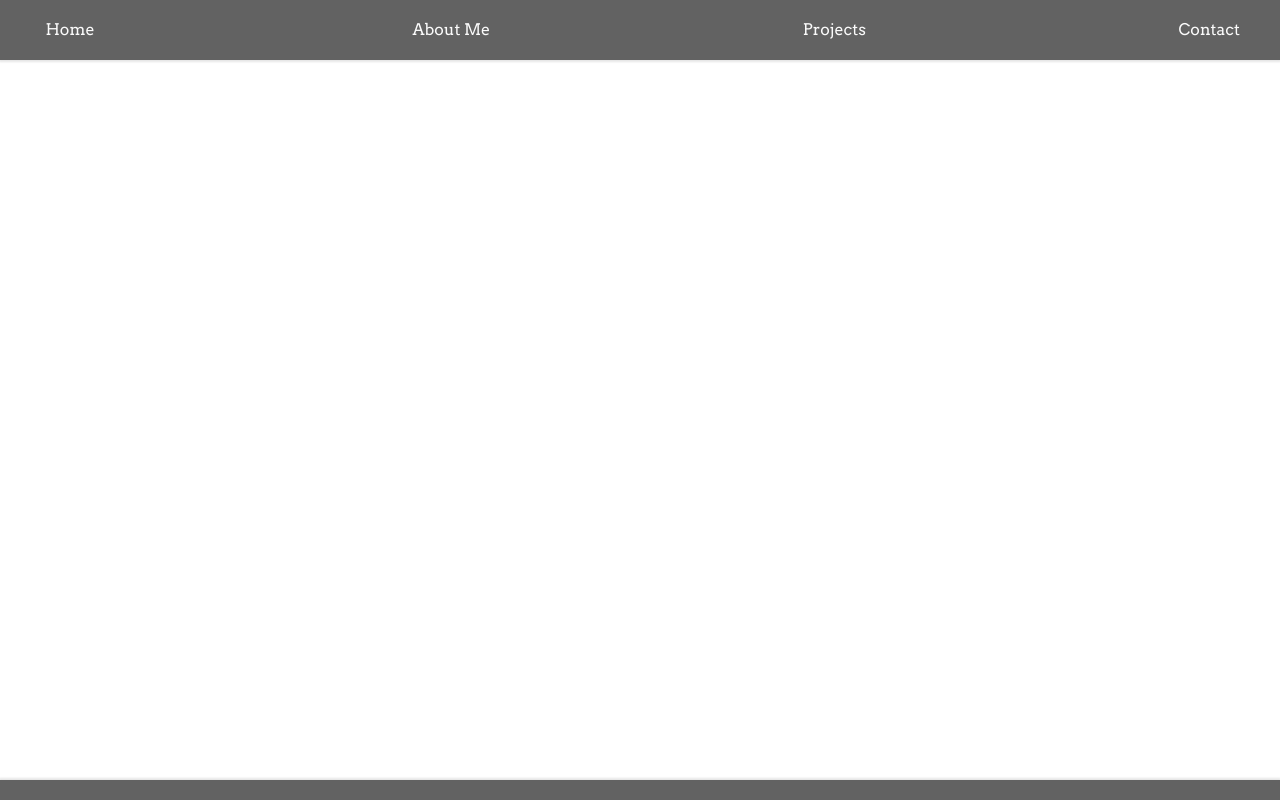
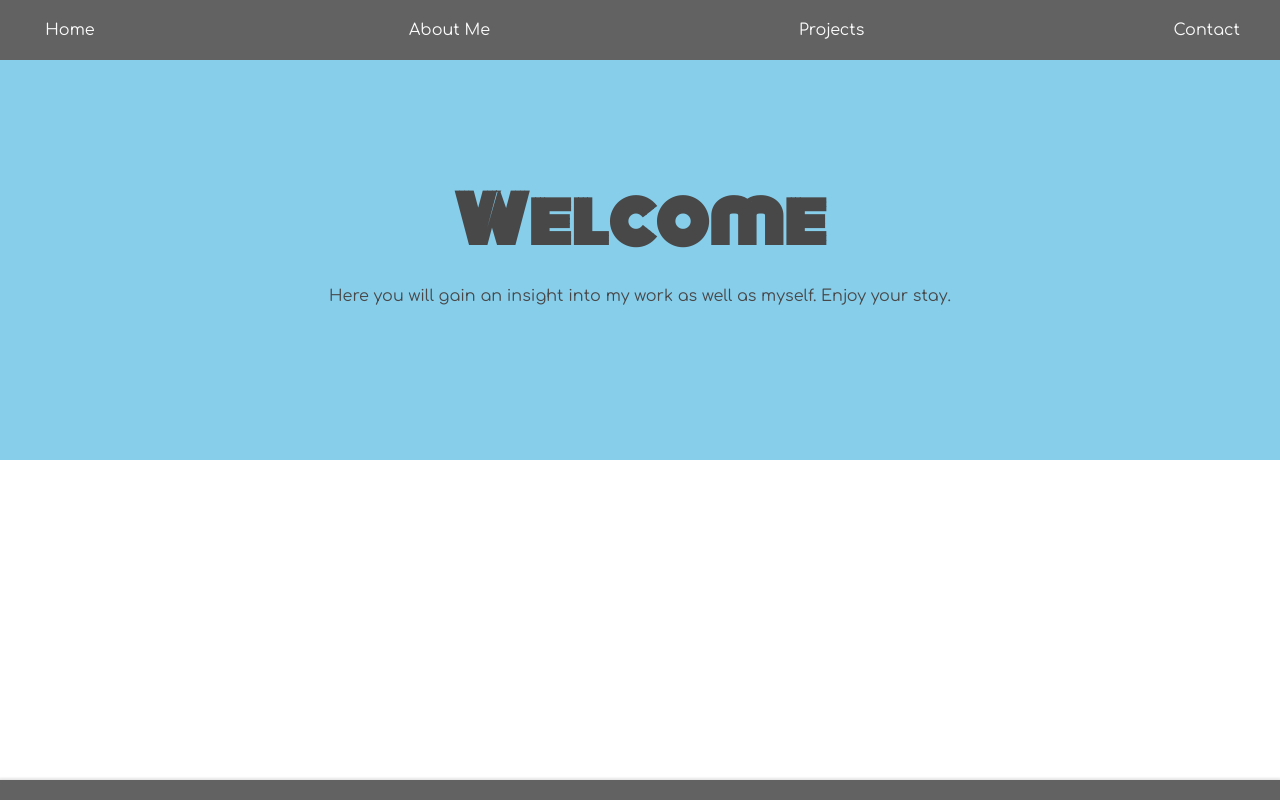
Before and after one commit to cardcj/Portfolio, a React app: page / in a window 1280 px wide. Built offline with nearby package versions, Linux system fonts and the light colour scheme.

Commit message:
Changed fonts used for the project

```diff
--- a/src/App.tsx
+++ b/src/App.tsx
@@ -5,6 +5,7 @@ import { theme } from './Theme';
 import './normalize.css';
 
 import Navbar from './components/Navbar';
+import Welcome from './components/Welcome';
 import Footer from './components/Footer';
 
 class App extends React.Component {
@@ -12,6 +13,7 @@ class App extends React.Component {
     return (
       <ThemeProvider theme={theme}>
         <Navbar />
+        <Welcome />
         <Footer />
       </ThemeProvider>
     );
--- a/src/Theme.ts
+++ b/src/Theme.ts
@@ -10,12 +10,12 @@ export const theme: DefaultTheme = {
     primary: 'coral',
     secondary: 'aquamarine',
     tertiary: 'purple',
-    darkenPrimary: '#01f8a8',
+    darkenPrimary: '#ec5f00',
     faded: '#e0e0e0',
   },
   fonts: {
-    header: 'Black Ops One',
-    main: 'Arvo',
+    title: 'Monoton',
+    content: 'Comfortaa',
   },
 };
 
--- a/src/components/Welcome.tsx
+++ b/src/components/Welcome.tsx
@@ -21,7 +21,7 @@ const WelcomeWrapper = styled.section`
 `;
 
 const WelcomeTitle = styled.h1`
-  font-family: ${(props) => props.theme.fonts.header};
+  font-family: ${(props) => props.theme.fonts.title};
   font-size: 4em;
   color: ${(props) => props.theme.colors.common.black};
 `;
--- a/src/components/input/Button.tsx
+++ b/src/components/input/Button.tsx
@@ -15,7 +15,7 @@ const SimpleButton = styled.button<Pick<ButtonProps, 'variant'>>`
   border: none;
   padding: 0 ${spacing(4)};
   border-radius: ${radiusConstraint(4)};
-  font-family: ${(props) => props.theme.fonts.main};
+  font-family: ${(props) => props.theme.fonts.content};
   color: ${(props) => props.theme.colors.common.grey};
   transition: ease-in-out 0.2s;
 
--- a/src/components/input/NavButton.tsx
+++ b/src/components/input/NavButton.tsx
@@ -19,7 +19,7 @@ const NavButtonStyled = styled.button`
   border: none;
   padding: 0 ${spacing(4)};
   border-radius: ${radiusConstraint(4)};
-  font-family: ${(props) => props.theme.fonts.main};
+  font-family: ${(props) => props.theme.fonts.content};
   color: ${(props) => props.theme.colors.common.white};
 
   &:before {
--- a/src/components/text/Heading.tsx
+++ b/src/components/text/Heading.tsx
@@ -15,7 +15,8 @@ const FontAwesomeThemed = styled(FontAwesomeIcon)`
 `;
 
 const FormattedHeading = styled.h2`
-  font-family: ${(props) => props.theme.fonts.header};
+  font-family: ${(props) => props.theme.fonts.content};
+  font-weight: 700;
   color: ${(props) => props.theme.colors.common.black};
   margin-left: ${spacing(1)};
 `;
--- a/src/components/text/Paragraph.tsx
+++ b/src/components/text/Paragraph.tsx
@@ -8,7 +8,7 @@ export interface ParagraphProps {
 
 const FormattedP = styled.p`
   color: ${(props) => props.theme.colors.common.black};
-  font-family: ${(props) => props.theme.fonts.main};
+  font-family: ${(props) => props.theme.fonts.content};
   line-height: ${spacing(5)};
 `;
 
--- a/src/index.html
+++ b/src/index.html
@@ -3,7 +3,9 @@
     <head>
         <meta charset="UTF-8">
         <link rel="preconnect" href="https://fonts.gstatic.com">
-        <link href="https://fonts.googleapis.com/css2?family=Black+Ops+One&family=Arvo&display=swap" rel="stylesheet">
+        <link rel="preconnect" href="https://fonts.googleapis.com">
+        <link href="https://fonts.googleapis.com/css2?family=Comfortaa&family=Monoton&display=swap" rel="stylesheet">
+
         <title>Portfolio - Christopher Cardwell</title>
     </head>
     <body>
--- a/src/styled.d.ts
+++ b/src/styled.d.ts
@@ -15,8 +15,8 @@ declare module 'styled-components' {
       faded: string;
     };
     fonts: {
-      header: string;
-      main: string;
+      title: string;
+      content: string;
     };
   }
 }
```
Also changed, not shown: 1 other file (tests, documents, lock files or other folders).
